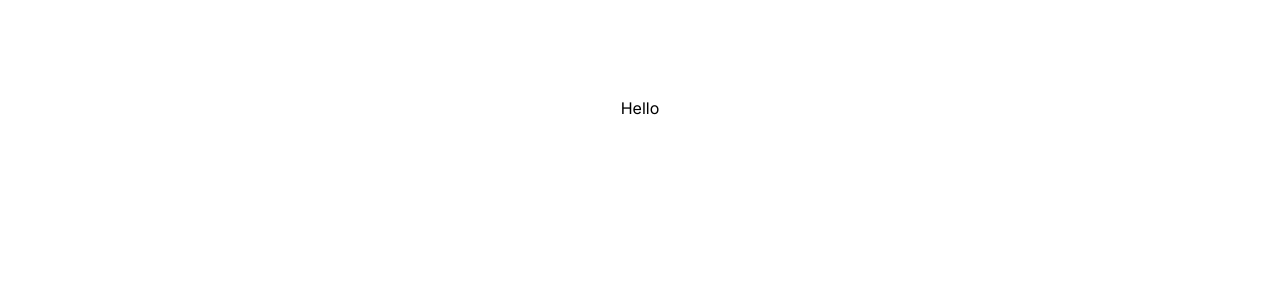
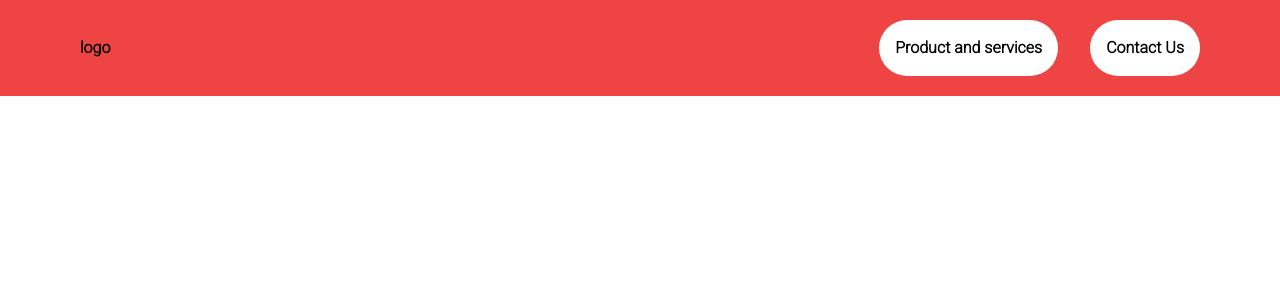
Before and after one commit to salamabro-dev/INCOMMSEC_demo, a Next.js app: page / in a window 1280 px wide. Shown: the top 300 px of the page. Built offline with nearby package versions, Linux system fonts and the light colour scheme.

Commit message:
header in progress

```diff
--- /dev/null
+++ b/app/(site)/components/Header.jsx
@@ -0,0 +1,17 @@
+import React from "react";
+
+function Header() {
+  return (
+    <header className="flex px-10 sm:px-20 py-5 font-bold items-center bg-red-500">
+      <div className="mr-auto">logo</div>
+      <div className="hidden sm:flex items-center">
+        <button className="mr-8 rounded-full bg-white p-4">
+          Product and services
+        </button>
+        <div className="rounded-full bg-white p-4">Contact Us</div>
+      </div>
+    </header>
+  );
+}
+
+export default Header;
--- /dev/null
+++ b/app/(site)/layout.jsx
@@ -0,0 +1,21 @@
+import "../globals.css";
+import { Roboto } from "next/font/google";
+
+const roboto = Roboto({
+  weight: ["300"],
+  subsets: ["latin"],
+  style: ["normal"],
+});
+
+export const metadata = {
+  title: "Incommsec",
+  description: "Helping you communicate more securely",
+};
+
+export default function RootLayout({ children }) {
+  return (
+    <html lang="en">
+      <body className={roboto.className}>{children}</body>
+    </html>
+  );
+}
--- /dev/null
+++ b/app/(site)/page.jsx
@@ -0,0 +1,6 @@
+import Image from "next/image";
+import Header from "./components/Header";
+
+export default function Home() {
+  return <Header />;
+}
--- /dev/null
+++ b/app/(studio)/admin/[[...index]]/layout.jsx
@@ -0,0 +1,9 @@
+import "../../.././globals.css";
+
+export default function RootLayout({ children }) {
+  return (
+    <html lang="en">
+      <body>{children}</body>
+    </html>
+  );
+}
--- a/app/globals.css
+++ b/app/globals.css
@@ -18,3 +18,21 @@
 
 body {
 }
+
+h1 {
+  font-family: "Roboto", sans-serif;
+  font-weight: 300; /* Light */
+  font-size: clamp(2rem, 1.333rem + 3.333vw, 4rem);
+}
+
+h2 {
+  font-family: "Archivo", sans-serif;
+  font-weight: 600; /* Semi-Bold */
+  font-size: clamp(1.625rem, 0.917rem + 3.542vw, 3.75rem);
+}
+
+h3 {
+  font-family: "Archivo", sans-serif;
+  font-weight: 400; /* Semi-Bold */
+  font-size: clamp(1.5rem, 1.583rem + -0.417vw, 1.25rem);
+}
--- a/app/layout.js
+++ /dev/null
@@ -1,17 +0,0 @@
-import './globals.css'
-import { Inter } from 'next/font/google'
-
-const inter = Inter({ subsets: ['latin'] })
-
-export const metadata = {
-  title: 'Create Next App',
-  description: 'Generated by create next app',
-}
-
-export default function RootLayout({ children }) {
-  return (
-    <html lang="en">
-      <body className={inter.className}>{children}</body>
-    </html>
-  )
-}
--- a/app/page.js
+++ /dev/null
@@ -1,9 +0,0 @@
-import Image from "next/image";
-
-export default function Home() {
-  return (
-    <main className="flex min-h-screen flex-col items-center justify-between p-24">
-      <h1>Hello</h1>
-    </main>
-  );
-}
--- a/package.json
+++ b/package.json
@@ -9,6 +9,7 @@
     "lint": "next lint"
   },
   "dependencies": {
+    "@next/font": "^13.5.3",
     "@sanity/image-url": "^1.0.2",
     "@sanity/vision": "^3.16.7",
     "next": "latest",
--- a/tailwind.config.js
+++ b/tailwind.config.js
@@ -1,18 +1,19 @@
 /** @type {import('tailwindcss').Config} */
 module.exports = {
   content: [
-    './pages/**/*.{js,ts,jsx,tsx,mdx}',
-    './components/**/*.{js,ts,jsx,tsx,mdx}',
-    './app/**/*.{js,ts,jsx,tsx,mdx}',
+    "./pages/**/*.{js,ts,jsx,tsx,mdx}",
+    "./components/**/*.{js,ts,jsx,tsx,mdx}",
+    "./app/**/*.{js,ts,jsx,tsx,mdx}",
   ],
   theme: {
     extend: {
       backgroundImage: {
-        'gradient-radial': 'radial-gradient(var(--tw-gradient-stops))',
-        'gradient-conic':
-          'conic-gradient(from 180deg at 50% 50%, var(--tw-gradient-stops))',
+        "gradient-radial": "radial-gradient(var(--tw-gradient-stops))",
+        "gradient-conic":
+          "conic-gradient(from 180deg at 50% 50%, var(--tw-gradient-stops))",
       },
+      fontFamily: {},
     },
   },
   plugins: [],
-}
+};
```
Also changed, not shown: app/(studio)/admin/[[...index]]/page.jsx (renamed from app/admin/[[...index]]/page.jsx, +4 -4 lines), 1 other file (tests, documents, lock files or other folders).
